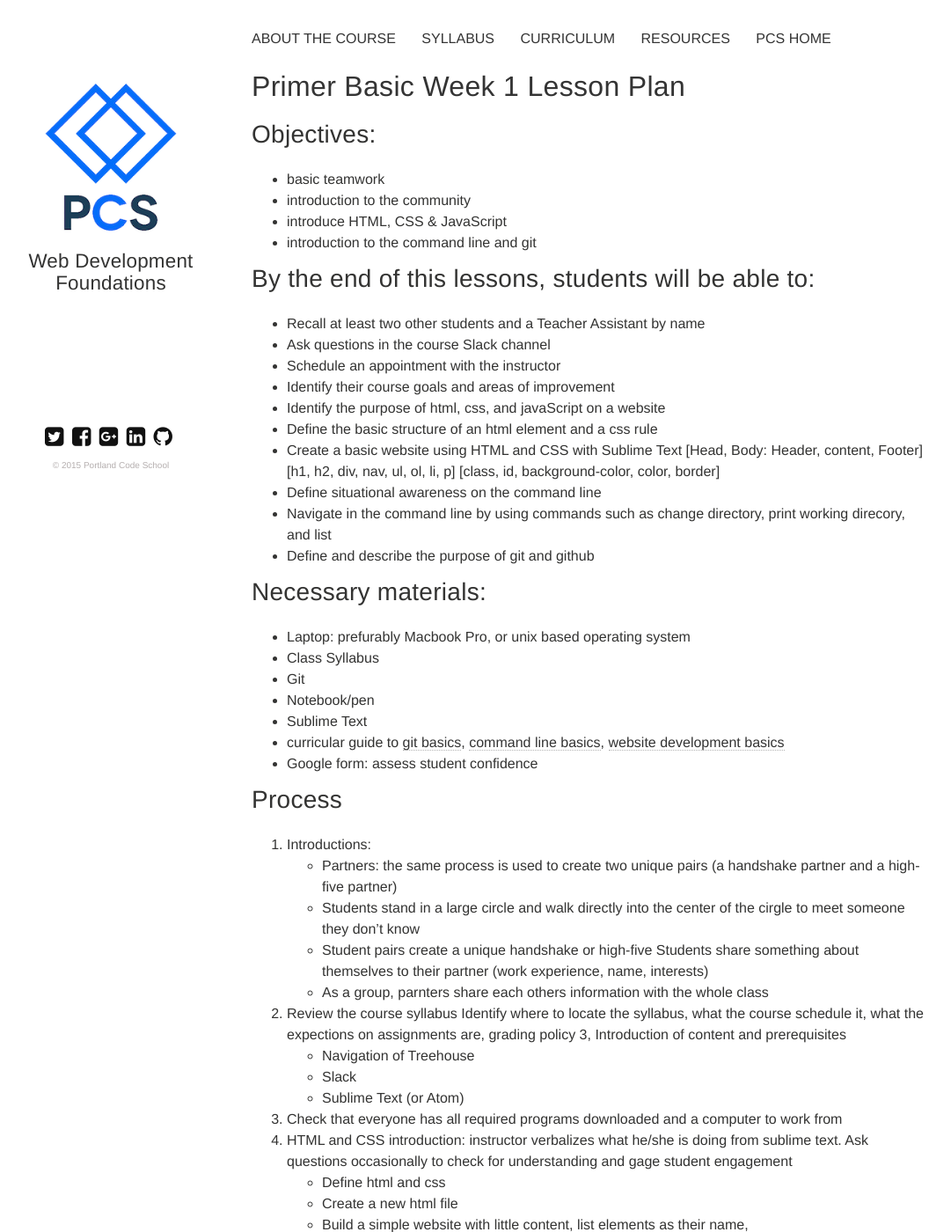
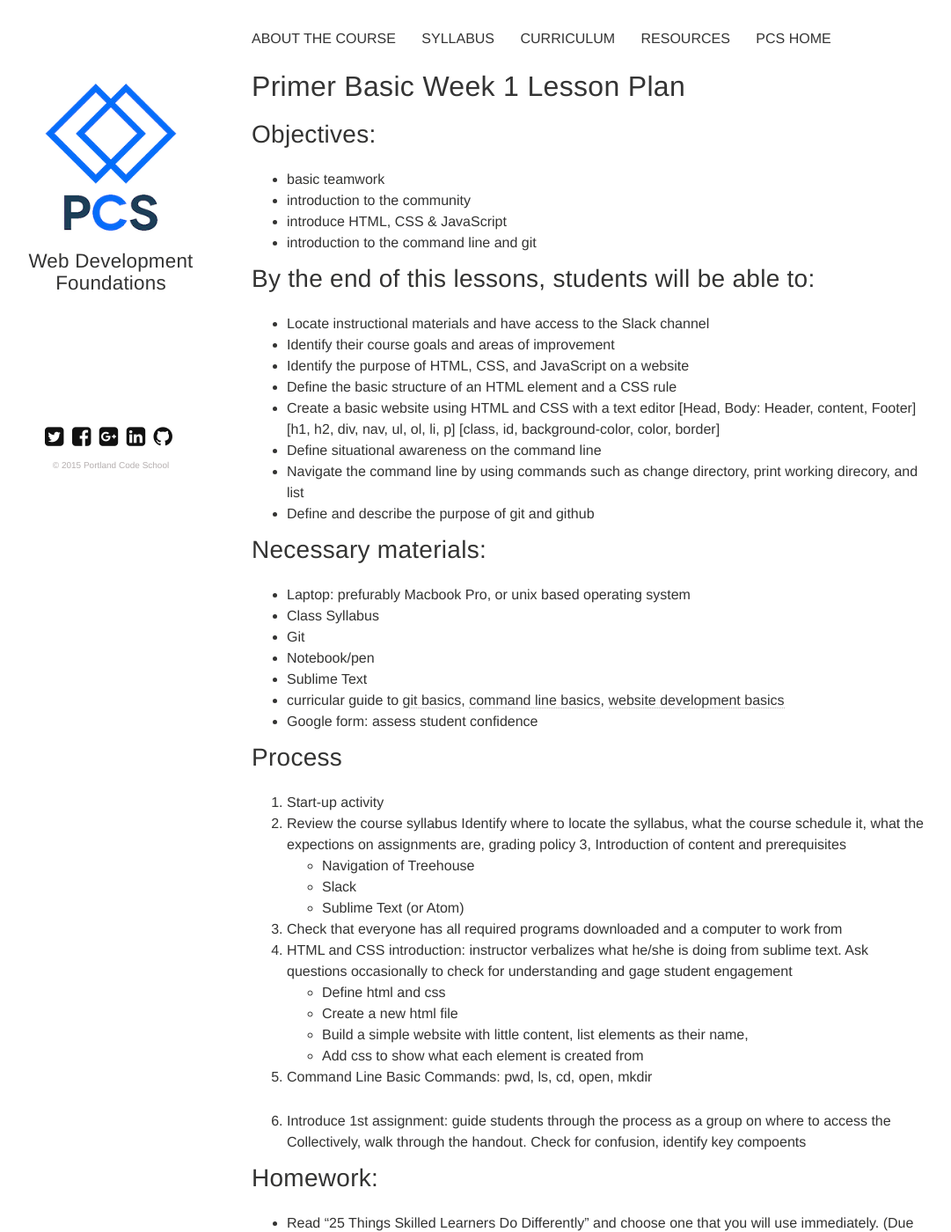
Before and after one commit to portlandcodeschool/primer, a Jekyll site: the page built from _posts/lessons/2015-03-15-primerBasicLessonPlan1.md, in a window 1280 px wide and 1400 px high. Shown: the whole window at 88% size, without its empty margins (34-1115 px from the left). Built offline with Jekyll 4.4.1, drawn with Linux system fonts in a browser that asks for light colours; nearby versions of some CDN libraries.

Commit message:
consolidated all start up activies to one file

```diff
--- a/_posts/lessons/2015-03-15-primerBasicLessonPlan1.md
+++ b/_posts/lessons/2015-03-15-primerBasicLessonPlan1.md
@@ -14,17 +14,15 @@ description: "Review the pre-work, meet the class, and starting learning about H
 
 ##By the end of this lessons, students will be able to:
 
-*   Recall at least two other students and a Teacher Assistant by name
-*   Ask questions in the course Slack channel
-*   Schedule an appointment with the instructor
+*	Locate instructional materials and have access to the Slack channel
 *   Identify their course goals and areas of improvement
-*   Identify the purpose of html, css, and javaScript on a website
-*   Define the basic structure of an html element and a css rule
-*   Create a basic website using HTML and CSS with Sublime Text
+*   Identify the purpose of HTML, CSS, and JavaScript on a website
+*   Define the basic structure of an HTML element and a CSS rule
+*   Create a basic website using HTML and CSS with a text editor
 [Head, Body: Header, content, Footer] [h1, h2, div, nav, ul, ol, li, p]
 [class, id, background-color, color, border]
 *   Define situational awareness on the command line
-*   Navigate in the command line by using commands such as change directory, print working direcory, and list
+*   Navigate the command line by using commands such as change directory, print working direcory, and list
 *   Define and describe the purpose of git and github
 
 ##Necessary materials:
@@ -38,12 +36,7 @@ description: "Review the pre-work, meet the class, and starting learning about H
 *   Google form: assess student confidence
 
 ##Process
-1. Introductions:
-*	Partners: the same process is used to create two unique pairs (a handshake partner and a high-five partner)
-*	Students stand in a large circle and walk directly into the center of the cirgle to meet someone they don’t know
-*	Student pairs create a unique handshake or high-five
-Students share something about themselves to their partner (work experience, name, interests)
-*	As a group, parnters share each others information with the whole class
+1. Start-up activity
 2. Review the course syllabus
 	Identify where to locate the syllabus, what the course schedule it, what the expections on assignments are, grading policy
 3, Introduction of content and prerequisites
```
Also changed, not shown: _posts/lessons/2015-03-15-primerBasicLessonPlan2.md (+1 -3 lines), _posts/lessons/2015-03-15-primerBasicLessonPlan3.md (+1 -4 lines), _posts/lessons/2015-03-15-primerBasicLessonPlan4.md (+1 -3 lines), _posts/lessons/2015-03-15-primerProLessonPlan2.md (+1 -5 lines), _posts/lessons/2015-03-15-primerProLessonPlan4.md (+1 -2 lines), _posts/lessons/2015-03-16-intro-activities.md (added, +45 -0 lines).
